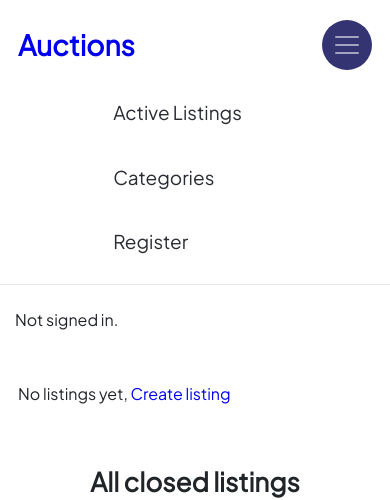
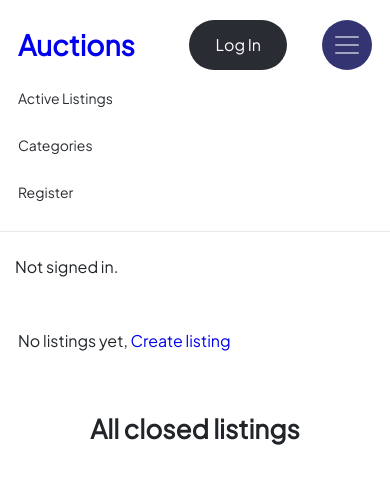
Before and after one commit to abdulameen962/auction-app, a Django app: page / in a window 390 px wide, after a click that opens the changed part. Shown: the top 500 px of the page. Run offline with Django 3.2, Linux system fonts and the light colour scheme; data that the repository does not hold is empty; some libraries are stand-ins or nearby versions.

Commit message:
nav fixes

```diff
--- a/auctions/static/auctions/css/sass/main.scss
+++ b/auctions/static/auctions/css/sass/main.scss
@@ -101,6 +101,7 @@ nav {
         justify-content: center;
         @include respond(tab) {
             justify-content: flex-start;
+            align-items: flex-start;
         }
     }
     li.nav-drop {
@@ -189,9 +190,6 @@ nav {
                 margin-right: 35px;
                 @include respond(tab) {
                     display: block;
-                }
-                @include respond(lphone) {
-                    display: none;
                 }
             }
             &.contact2 {
--- a/auctions/static/auctions/css/styles.css
+++ b/auctions/static/auctions/css/styles.css
@@ -291,6 +291,10 @@ nav {
   nav div.collapse {
     display: flex;
     justify-content: center; }
+    @media screen and (min-width: 0px) and (max-width: 991px) {
+      nav div.collapse {
+        justify-content: flex-start;
+        align-items: flex-start; } }
   @media screen and (min-width: 0px) and (max-width: 991px) {
     nav li.nav-drop {
       position: relative; } }
@@ -353,18 +357,21 @@ nav {
           transition: all 0.5s ease; }
         nav div.container-fluid div ul li a#navbarDropdown {
           margin-right: 30px; }
+        @media screen and (min-width: 0em) and (max-width: 479px) {
+          nav div.container-fluid div ul li a {
+            font-size: 14px; } }
       @media screen and (min-width: 0px) and (max-width: 991px) {
         nav div.container-fluid div ul li {
           padding: 20px 0px 0px 0px; } }
+      @media screen and (min-width: 0em) and (max-width: 479px) {
+        nav div.container-fluid div ul li {
+          padding: 10px 0px 0px 0px; } }
     nav div.container-fluid a.contact1 {
       display: none;
       margin-right: 35px; }
       @media screen and (min-width: 0px) and (max-width: 991px) {
         nav div.container-fluid a.contact1 {
           display: block; } }
-      @media screen and (min-width: 0px) and (max-width: 767px) {
-        nav div.container-fluid a.contact1 {
-          display: none; } }
     @media screen and (min-width: 0px) and (max-width: 991px) {
       nav div.container-fluid a.contact2 {
         display: none; } }
@@ -407,7 +414,7 @@ div.firstrow {
           padding-top: 5px; }
           @media screen and (min-width: 0em) and (max-width: 479px) {
             div.firstrow section.splide > div.splide__track ul.splide__list > li div.row > div.text p {
-              line-height: 35px; } }
+              line-height: 25px; } }
         div.firstrow section.splide > div.splide__track ul.splide__list > li div.row > div.text p:nth-child(4) {
           margin-bottom: 40px; }
         div.firstrow section.splide > div.splide__track ul.splide__list > li div.row > div.text a {
@@ -442,10 +449,13 @@ div.firstrow {
             margin-bottom: 15px; }
           div.firstrow section.splide > div.splide__track ul.splide__list > li div.row > div.text a span {
             margin: 0px 3px; }
+            @media screen and (min-width: 0em) and (max-width: 479px) {
+              div.firstrow section.splide > div.splide__track ul.splide__list > li div.row > div.text a span {
+                margin-top: 5px; } }
           @media screen and (min-width: 0em) and (max-width: 479px) {
             div.firstrow section.splide > div.splide__track ul.splide__list > li div.row > div.text a {
               display: block;
-              margin: 5px 0px 0px 0px; } }
+              margin: 5px 0px 10px 0px; } }
       div.firstrow section.splide > div.splide__track ul.splide__list > li div.row > div.img {
         display: flex;
         justify-content: center;
@@ -454,7 +464,8 @@ div.firstrow {
         div.firstrow section.splide > div.splide__track ul.splide__list > li div.row > div.img img {
           min-width: 380px;
           min-height: 450px;
-          max-height: 500px; }
+          max-height: 500px;
+          max-width: 100%; }
           @media screen and (min-width: 0em) and (max-width: 479px) {
             div.firstrow section.splide > div.splide__track ul.splide__list > li div.row > div.img img {
               border-radius: 15px; } }
--- a/auctions/templates/auctions/login.html
+++ b/auctions/templates/auctions/login.html
@@ -4,7 +4,6 @@
 
 <div class="container-fluid resize">
     <h3>Login</h3>
-
     {% if message %}
         <div>{{ message }}</div>
     {% endif %}
```
